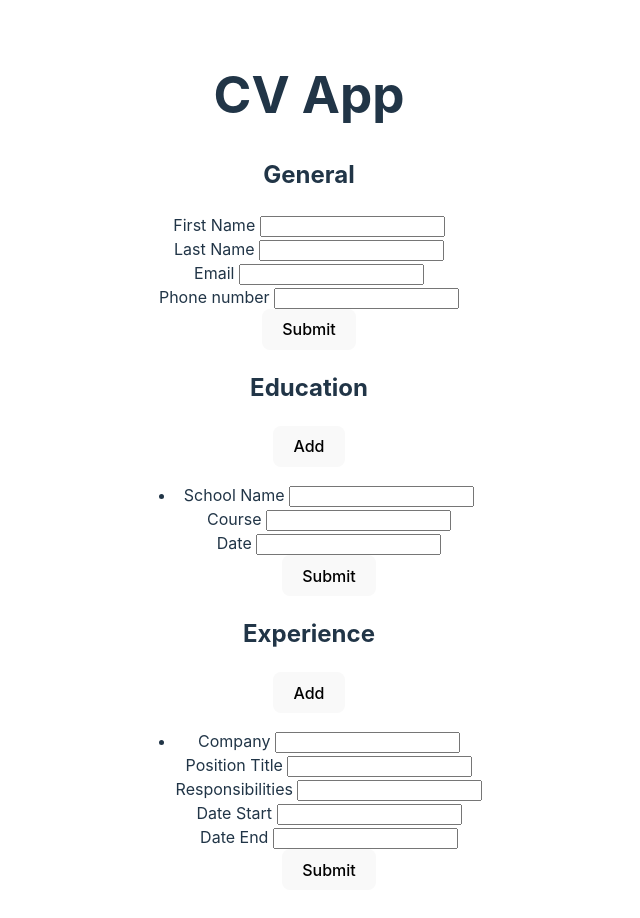
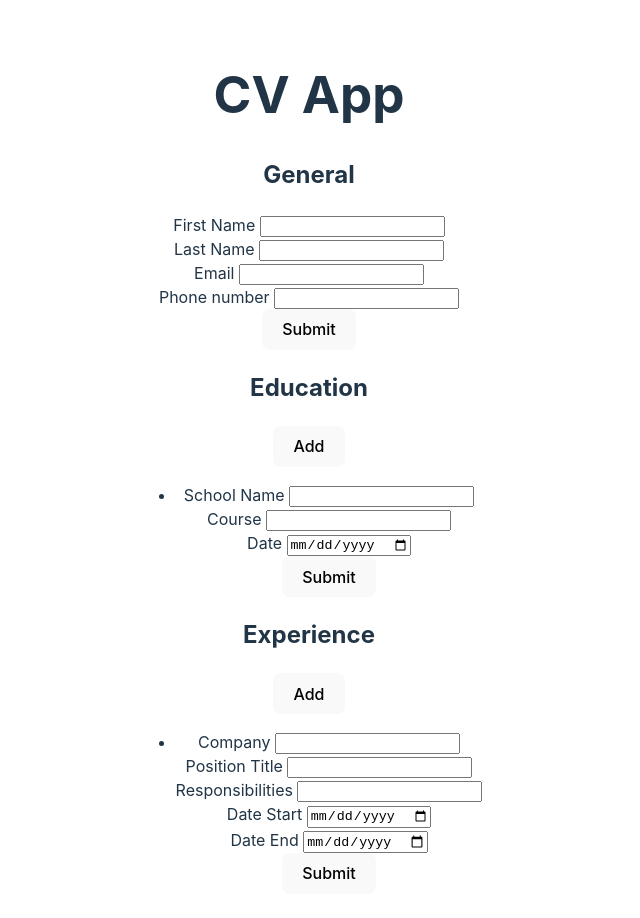
Before and after one commit to nofxboy1234/cv-app, a React (Vite) app: page / in a window 1280 px wide. Shown: the top 918 px of the page, without its empty margins (331-971 px from the left). Built offline with nearby package versions, Linux system fonts and the light colour scheme.

Commit message:
Update input types

```diff
--- a/src/components/education/Edit.jsx
+++ b/src/components/education/Edit.jsx
@@ -38,7 +38,7 @@ export default function EducationEdit({
           <div>
             <label htmlFor="date">Date </label>
             <input
-              type="text"
+              type="date"
               id="date"
               value={education.date}
               onChange={(e) => {
--- a/src/components/experience/Edit.jsx
+++ b/src/components/experience/Edit.jsx
@@ -52,7 +52,7 @@ export default function ExperienceEdit({
           <div>
             <label htmlFor="date-start">Date Start </label>
             <input
-              type="text"
+              type="date"
               id="date-start"
               value={experience.dateStart}
               onChange={(e) => {
@@ -66,7 +66,7 @@ export default function ExperienceEdit({
           <div>
             <label htmlFor="date-end">Date End </label>
             <input
-              type="text"
+              type="date"
               id="date-end"
               value={experience.dateEnd}
               onChange={(e) => {
--- a/src/components/general/Edit.jsx
+++ b/src/components/general/Edit.jsx
@@ -37,7 +37,7 @@ export default function GeneralEdit({
         <div>
           <label htmlFor="email">Email </label>
           <input
-            type="text"
+            type="email"
             id="email"
             value={general.email}
             onChange={(e) => {
@@ -51,7 +51,7 @@ export default function GeneralEdit({
         <div>
           <label htmlFor="phone-number">Phone number </label>
           <input
-            type="text"
+            type="tel"
             id="phone-number"
             value={general.phoneNumber}
             onChange={(e) => {
```
